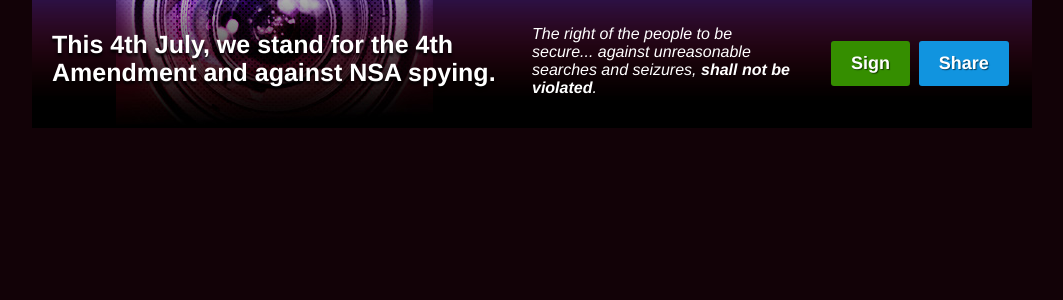
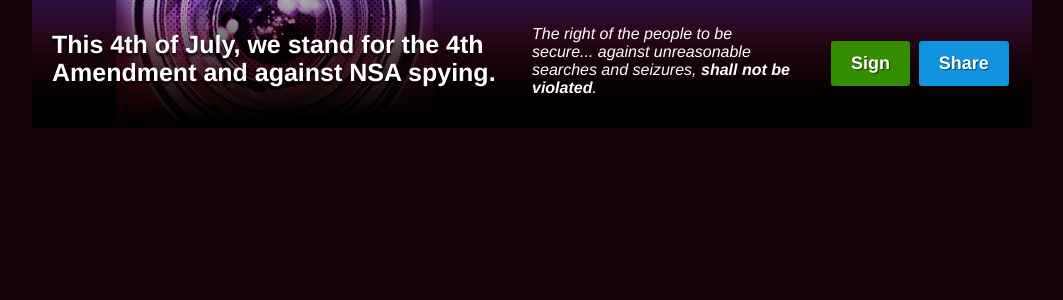
Before and after one commit to fightforthefuture/idl-members, a Django app: template internetdefense/apps/campaigns/templates/campaigns/nsa/banner.html in a window 1280 px wide. Shown: the top 300 px of the page, without its empty margins (108-1171 px from the left). Run offline with Django 3.2, Linux system fonts and the light colour scheme; the template is opened without the code that fills it, so the values that code supplies are empty.

Commit message:
Fix typo in banner for 4th

```diff
--- a/internetdefense/apps/campaigns/templates/campaigns/nsa/banner.html
+++ b/internetdefense/apps/campaigns/templates/campaigns/nsa/banner.html
@@ -28,7 +28,7 @@
  <body>
   <a class="ad_banner_full" href="http://callforfreedom.org" target="_blank">
    <div class="ad_bannerc">
-    <div class="ad_title">This 4th July, we stand for the 4th Amendment and against NSA spying.</div>
+    <div class="ad_title">This 4th of July, we stand for the 4th Amendment and against NSA spying.</div>
     <div class="ad_subtitle">The right of the people to be secure... against unreasonable searches and seizures, <strong>shall not be violated</strong>.</div>
     <small class="ad_button1">Sign</small> <small class="ad_button2">Share</small>
    </div>
```
